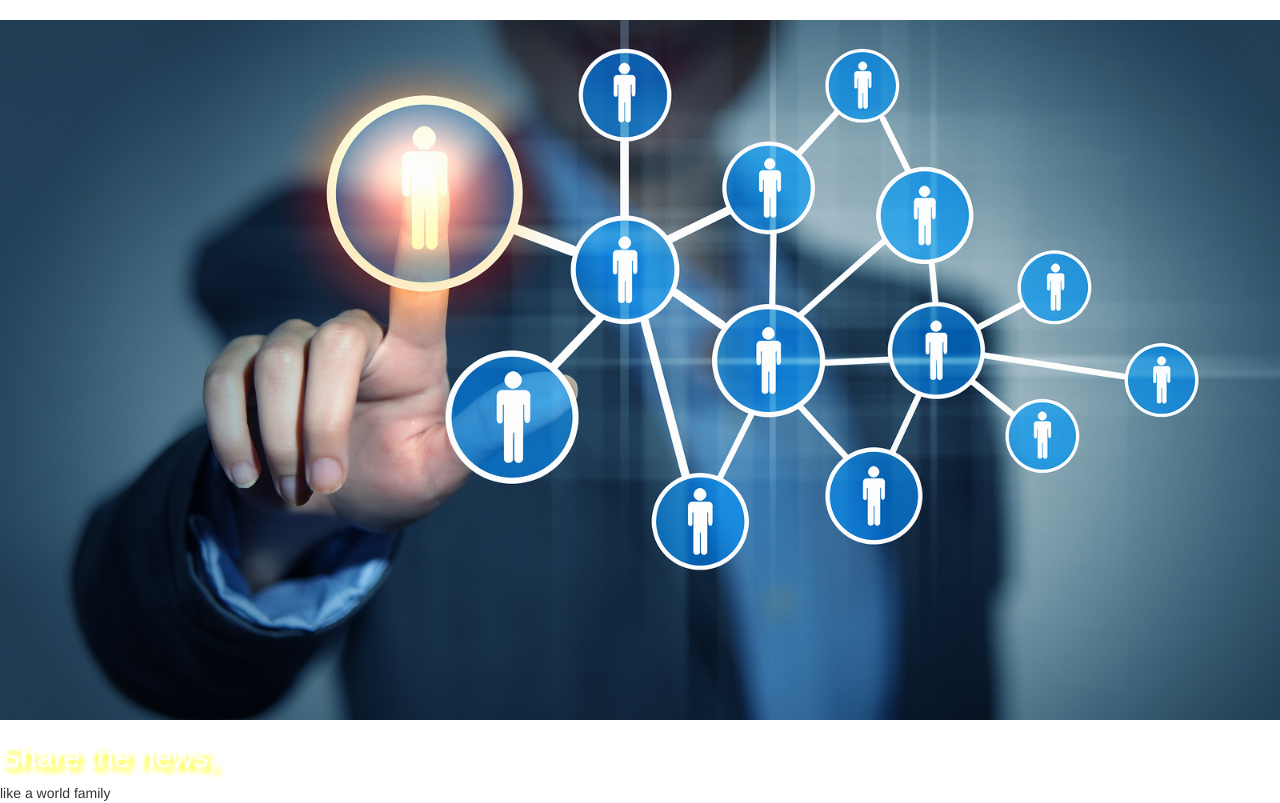
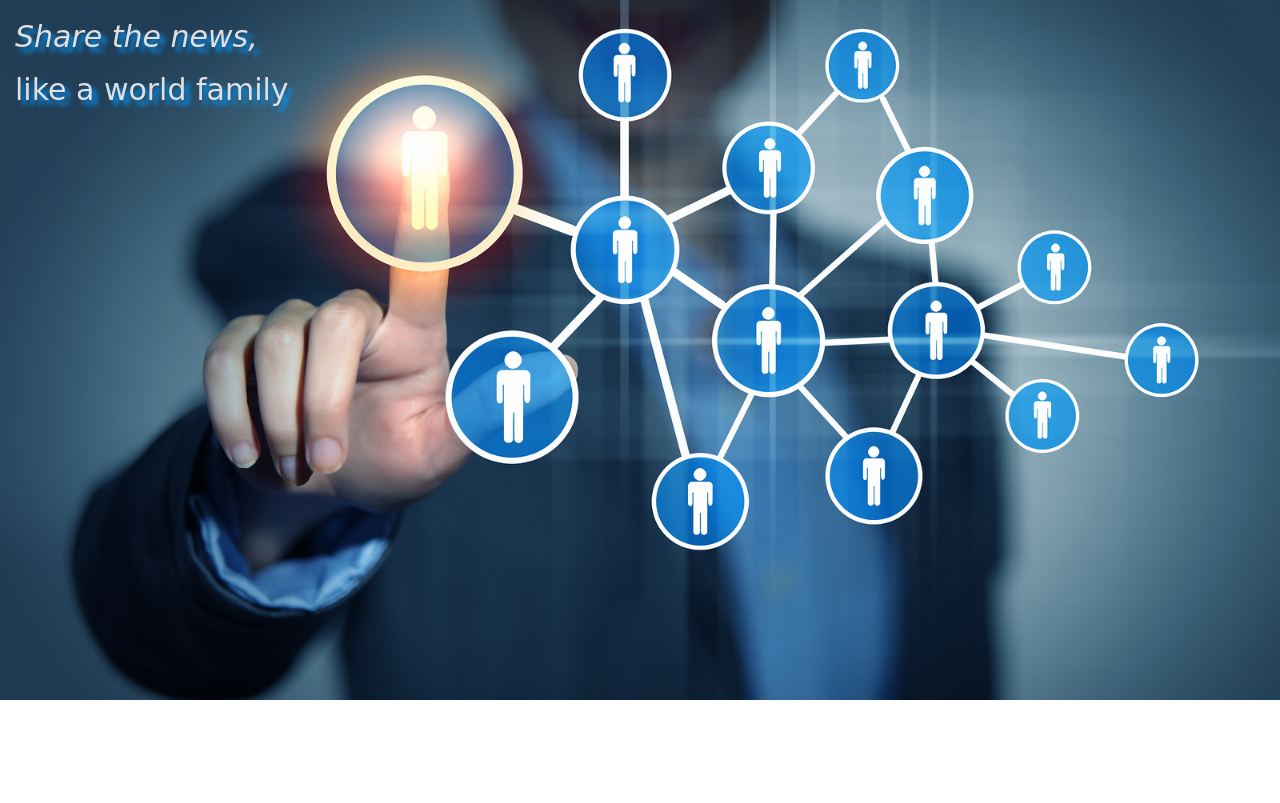
Before and after one commit to chuckcwh/news_room, a Django app: page / in a window 1280 px wide. Shown: the part 52-855 px from the top of the page. After the commit the page ends 752 px from the top, so only its background shows below. Run offline with Django 3.2, Linux system fonts and the light colour scheme; some libraries are stand-ins or nearby versions.

Commit message:
changed css

```diff
--- a/news/static/css/main.css
+++ b/news/static/css/main.css
@@ -1,5 +1,5 @@
 #wrap {
-margin-top: 20px;
+margin-top: -20px;
 min-height: 100%;
 background-image: url('../img/background.jpg');
 background-repeat: no-repeat;
@@ -11,6 +11,7 @@ width: 100%;
 }
 
 #home_title h2{
-    color: white;
-    text-shadow: 5px 5px 5px yellow;
+    font-family: cursive;
+    color: #E0E0E0 ;
+    text-shadow: 5px 5px 5px #0099FF;
 }
--- a/news/templates/home.html
+++ b/news/templates/home.html
@@ -6,7 +6,8 @@
 
 
 {% block content %}
-    <div id="wrap" class="container-fluid menu_restaurant"></div>
-    <div id="home_title"><h2>Share the news,</h2></div>
-    <div>like a world family</div>
+    <div id="wrap" class="container-fluid menu_restaurant">
+    <div id="home_title"><h2><i>Share the news,</i></h2></div>
+    <div id="home_title"><h2>like a world family</h2></div>
+    </div>
 {% endblock content %}
```
